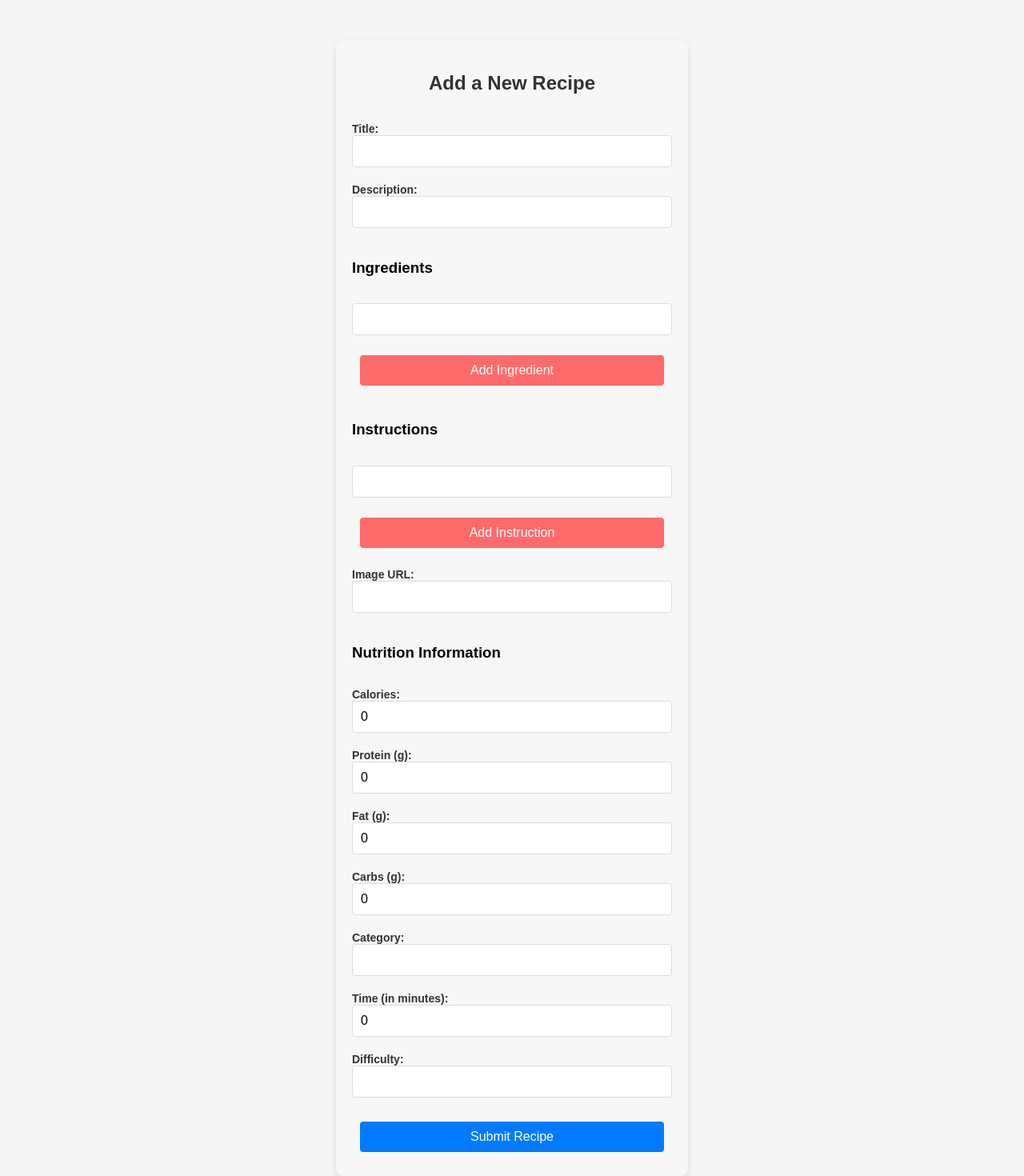
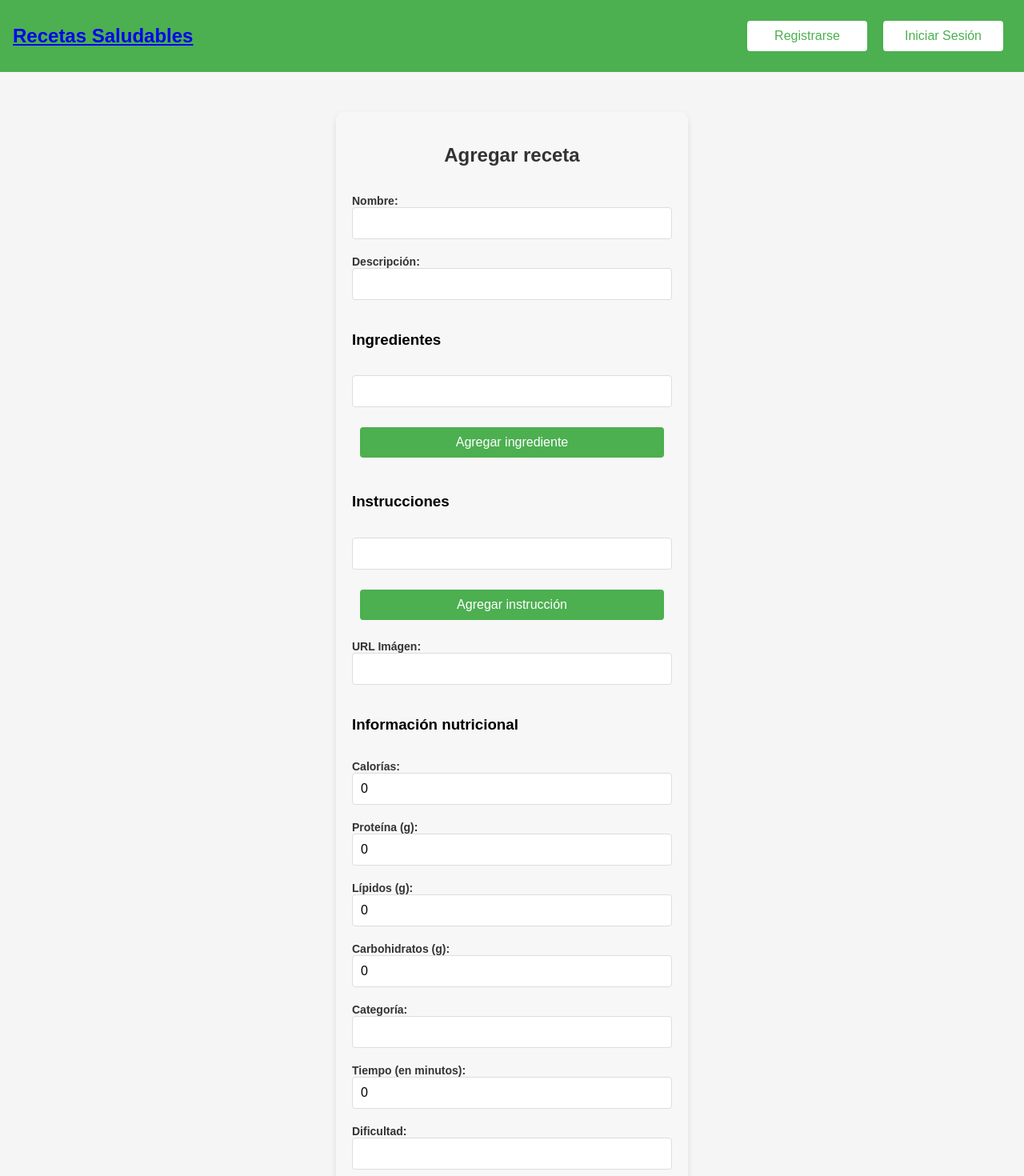
Before and after one commit to FelipeMarchantVargas/VitaCocina, a React (Create React App) app in the folder frontend/: page /add in a window 1280 px wide. Shown: the top 1470 px of the page at 80% size. Built offline with nearby package versions, Linux system fonts and the light colour scheme.

Commit message:
form agregar receta completado

```diff
--- a/frontend/src/components/AddRecipe.js
+++ b/frontend/src/components/AddRecipe.js
@@ -1,8 +1,11 @@
-import React, { useState } from "react";
+import React, { useState, useEffect } from "react";
 import axios from "axios";
+import NavBar from "./NavBar";
 import "../stylesheets/AddRecipe.css";
 
 const AddRecipe = () => {
+  const [isAuthenticated, setIsAuthenticated] = useState(false);
+  const [userName, setUserName] = useState("");
   const [recipeData, setRecipeData] = useState({
     title: "",
     description: "",
@@ -21,6 +24,29 @@ const AddRecipe = () => {
     comments: [],
     ratings: [],
   });
+
+  useEffect(() => {
+
+    const checkAuth = () => {
+      const token = localStorage.getItem("authToken");
+      const user = localStorage.getItem("userName");
+      if (token && user) {
+        setIsAuthenticated(true);
+        setUserName(user);
+      }
+    };
+
+    checkAuth();
+  });
+
+  const handleLogout = () => {
+    localStorage.removeItem("authToken"); // Elimina el token al cerrar sesión
+    localStorage.removeItem("userName"); // Elimina el nombre del usuario
+    setIsAuthenticated(false); // Actualiza el estado
+    setUserName(""); // Limpia el nombre del usuario
+    alert("Has cerrado sesión");
+  };
+
 
   const handleChange = (e) => {
     const { name, value } = e.target;
@@ -95,11 +121,17 @@ const AddRecipe = () => {
   };
 
   return (
+    <>
+    <NavBar
+      isAuthenticated={isAuthenticated}
+      userName={userName}
+      handleLogout={handleLogout}
+    />
     <form onSubmit={handleSubmit}>
-      <h2>Add a New Recipe</h2>
+      <h2>Agregar receta</h2>
 
       <label>
-        Title:
+        Nombre:
         <input
           type="text"
           name="title"
@@ -110,7 +142,7 @@ const AddRecipe = () => {
       </label>
 
       <label>
-        Description:
+        Descripción:
         <input
           type="text"
           name="description"
@@ -120,7 +152,7 @@ const AddRecipe = () => {
         />
       </label>
 
-      <h3>Ingredients</h3>
+      <h3>Ingredientes</h3>
       {recipeData.ingredients.map((ingredient, index) => (
         <input
           key={index}
@@ -131,10 +163,10 @@ const AddRecipe = () => {
         />
       ))}
       <button type="button" onClick={addIngredient}>
-        Add Ingredient
+        Agregar ingrediente
       </button>
 
-      <h3>Instructions</h3>
+      <h3>Instrucciones</h3>
       {recipeData.instructions.map((instruction, index) => (
         <input
           key={index}
@@ -145,11 +177,11 @@ const AddRecipe = () => {
         />
       ))}
       <button type="button" onClick={addInstruction}>
-        Add Instruction
+        Agregar instrucción
       </button>
 
       <label>
-        Image URL:
+        URL Imágen:
         <input
           type="text"
           name="image"
@@ -158,9 +190,9 @@ const AddRecipe = () => {
         />
       </label>
 
-      <h3>Nutrition Information</h3>
+      <h3>Información nutricional</h3>
       <label>
-        Calories:
+        Calorías:
         <input
           type="number"
           name="calories"
@@ -169,7 +201,7 @@ const AddRecipe = () => {
         />
       </label>
       <label>
-        Protein (g):
+        Proteína (g):
         <input
           type="number"
           name="protein"
@@ -178,7 +210,7 @@ const AddRecipe = () => {
         />
       </label>
       <label>
-        Fat (g):
+        Lípidos (g):
         <input
           type="number"
           name="fat"
@@ -187,7 +219,7 @@ const AddRecipe = () => {
         />
       </label>
       <label>
-        Carbs (g):
+        Carbohidratos (g):
         <input
           type="number"
           name="carbs"
@@ -197,7 +229,7 @@ const AddRecipe = () => {
       </label>
 
       <label>
-        Category:
+        Categoría:
         <input
           type="text"
           name="category"
@@ -207,7 +239,7 @@ const AddRecipe = () => {
       </label>
 
       <label>
-        Time (in minutes):
+        Tiempo (en minutos):
         <input
           type="number"
           name="time"
@@ -217,7 +249,7 @@ const AddRecipe = () => {
       </label>
 
       <label>
-        Difficulty:
+        Dificultad:
         <input
           type="text"
           name="difficulty"
@@ -226,8 +258,9 @@ const AddRecipe = () => {
         />
       </label>
 
-      <button type="submit">Submit Recipe</button>
+      <button type="submit">Agregar receta</button>
     </form>
+    </>
   );
 };
 
--- a/frontend/src/components/RecipeList.js
+++ b/frontend/src/components/RecipeList.js
@@ -62,9 +62,11 @@ const RecipeList = () => {
       <h1>Recetas Saludables</h1>
 
       {isAuthenticated && (
-        <button onClick={handleAddRecipeClick} className="add-recipe-button">
-          Agregar Receta
-        </button>
+        <div className="center-button">
+          <button onClick={handleAddRecipeClick} className="add-recipe-button">
+            Agregar Receta
+          </button>
+        </div>
       )}
 
       <div className="recipe-list">
--- a/frontend/src/stylesheets/AddRecipe.css
+++ b/frontend/src/stylesheets/AddRecipe.css
@@ -40,7 +40,7 @@
 
   button {
     padding: 10px 15px;
-    background-color: #007bff;
+    background-color: #4CAF50;
     color: white;
     border: none;
     border-radius: 4px;
@@ -49,7 +49,7 @@
   }
 
   button:hover {
-    background-color: #0056b3;
+    background-color: #327034;
   }
 
   .ingredients {
@@ -65,9 +65,9 @@
   }
 
   button[type="button"] {
-    background-color: #ff6b6b;
+    background-color: #4CAF50;
   }
 
   button[type="button"]:hover {
-    background-color: #ff4b4b;
+    background-color: #4CAF50;
   }
--- a/frontend/src/stylesheets/RecipeList.css
+++ b/frontend/src/stylesheets/RecipeList.css
@@ -139,3 +139,24 @@ button {
     width: 90%; /* Para pantallas pequeñas, botones más grandes pero no todo el ancho */
   }
 }
+
+.center-button {
+  display: flex;
+  justify-content: center;
+  margin: 20px 0; /* Adds margin above and below the button */
+}
+
+.add-recipe-button {
+  background-color: #4CAF50; /* Green background */
+  border: none;
+  color: white;
+  padding: 15px 32px;
+  text-align: center;
+  text-decoration: none;
+  display: inline-block;
+  font-size: 16px;
+  margin: 4px 2px;
+  cursor: pointer;
+  border-radius: 12px; /* Rounded corners */
+  transition: background-color 0.3s ease;
+}
```
